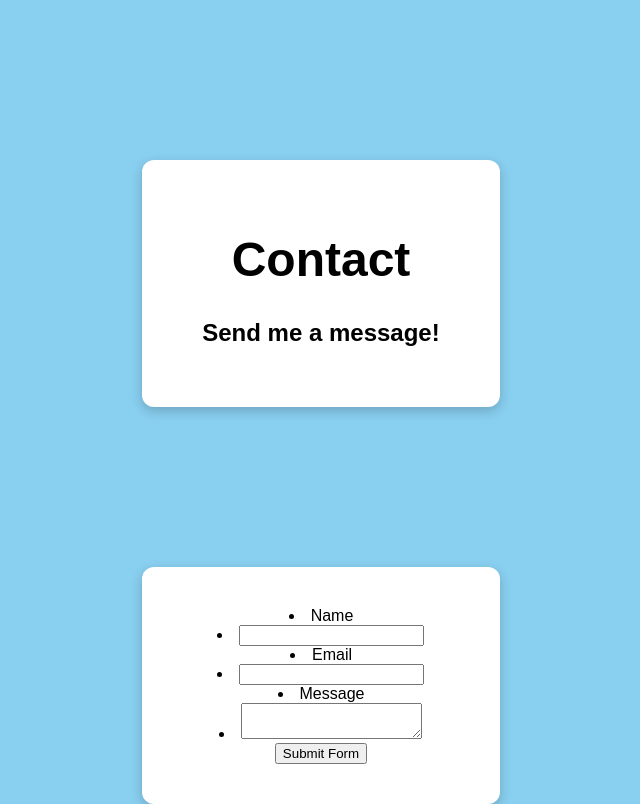
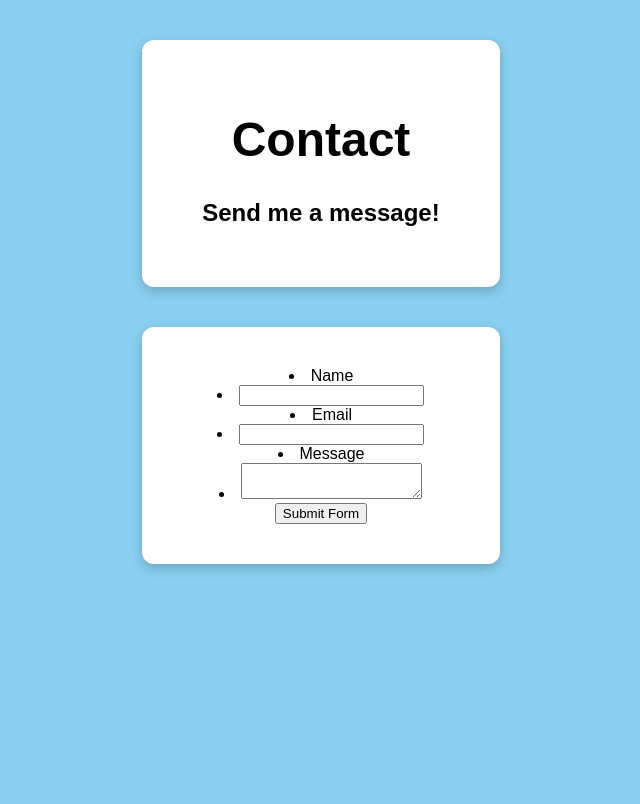
Before and after one commit to shaunoh/shaun-oh, a plain HTML site: page contact.html in a window 1280 px wide. Shown: the whole page, without its empty margins (319-959 px from the left). Drawn offline with Linux system fonts and the light colour scheme.

Commit message:
Update contact.html

```diff
--- a/contact.html
+++ b/contact.html
@@ -18,7 +18,7 @@
       border-radius: 12px;
       box-shadow: 0 4px 12px rgba(0,0,0,0.2);
       text-align: center;
-      margin-top: 160px; /* move it down a little from top */
+      margin-top: 40px; /* move it down a little from top */
     }
 
     .wide-box {
```
